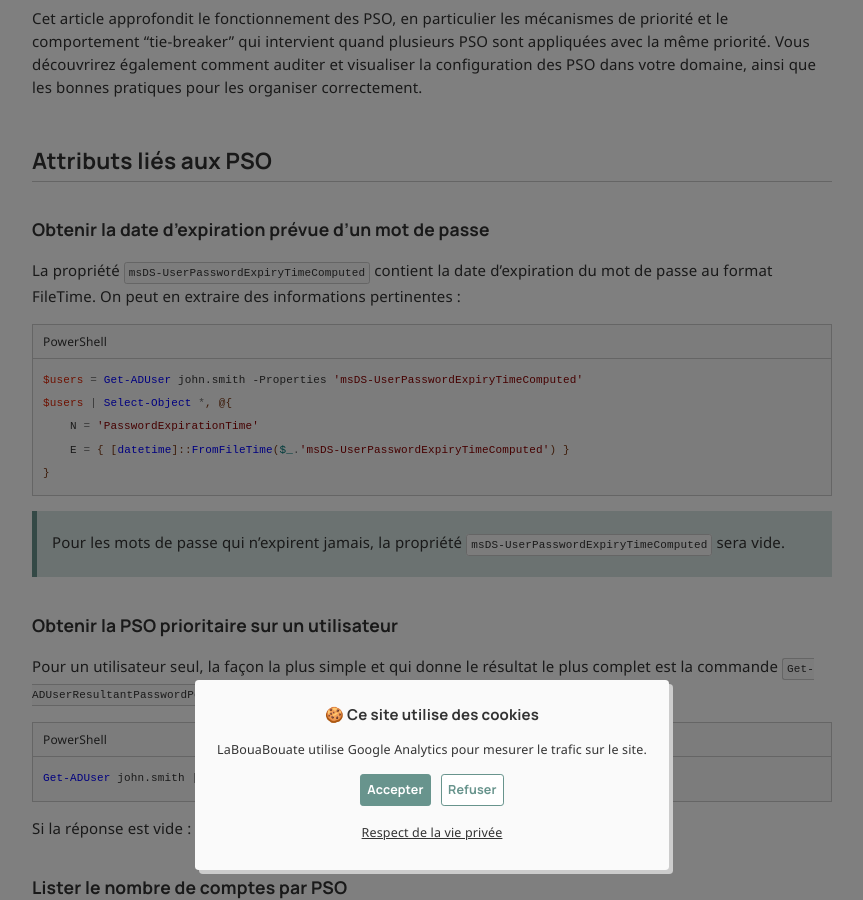
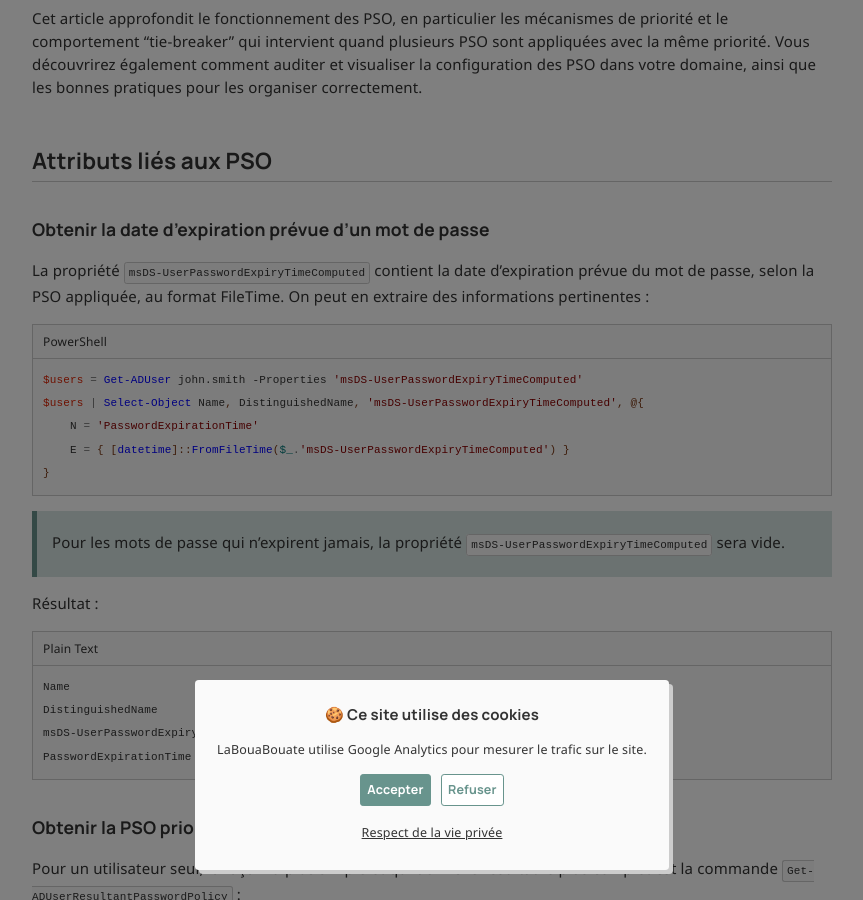
Before and after one commit to leobouard/leobouard.github.io, a Jekyll site: the page built from _posts/2026/2026-02-26-deep-dive-pso.md, in a window 1280 px wide and 900 px high, scrolled down 488 px. Shown: the whole window, without its empty margins (208-1071 px from the left). Built offline with Jekyll 4.4.1, drawn with Linux system fonts in a browser that asks for light colours; nearby versions of some CDN libraries; some web fonts are replaced; comment, search, counter and statistics services are not loaded.

Commit message:
Update 2026-02-26-deep-dive-pso.md

````diff
--- a/_posts/2026/2026-02-26-deep-dive-pso.md
+++ b/_posts/2026/2026-02-26-deep-dive-pso.md
@@ -15,17 +15,26 @@
 
 ### Obtenir la date d'expiration prévue d'un mot de passe
 
-La propriété `msDS-UserPasswordExpiryTimeComputed` contient la date d'expiration du mot de passe au format FileTime. On peut en extraire des informations pertinentes :
+La propriété `msDS-UserPasswordExpiryTimeComputed` contient la date d'expiration prévue du mot de passe, selon la PSO appliquée, au format FileTime. On peut en extraire des informations pertinentes :
 
 ```powershell
 $users = Get-ADUser john.smith -Properties 'msDS-UserPasswordExpiryTimeComputed'
-$users | Select-Object *, @{
+$users | Select-Object Name, DistinguishedName, 'msDS-UserPasswordExpiryTimeComputed', @{
     N = 'PasswordExpirationTime'
     E = { [datetime]::FromFileTime($_.'msDS-UserPasswordExpiryTimeComputed') }
 }
 ```
 
 > Pour les mots de passe qui n'expirent jamais, la propriété `msDS-UserPasswordExpiryTimeComputed` sera vide.
+
+Résultat :
+
+```plaintext
+Name                                : john.smith
+DistinguishedName                   : CN=john.smith,CN=Users,DC=corp,DC=contoso,DC=com
+msDS-UserPasswordExpiryTimeComputed : 134253798109491502
+PasswordExpirationTime              : 08/06/2026 10:10:10
+```
 
 ### Obtenir la PSO prioritaire sur un utilisateur
 
@@ -35,7 +44,7 @@
 Get-ADUser john.smith | Get-ADUserResultantPasswordPolicy
 ```
 
-Si la réponse est vide : l'utilisateur est soumis à la *Default Domain Password Policy*.
+> Si la réponse est vide : l'utilisateur est soumis à la *Default Domain Password Policy*.
 
 ### Lister le nombre de comptes par PSO
 
````
